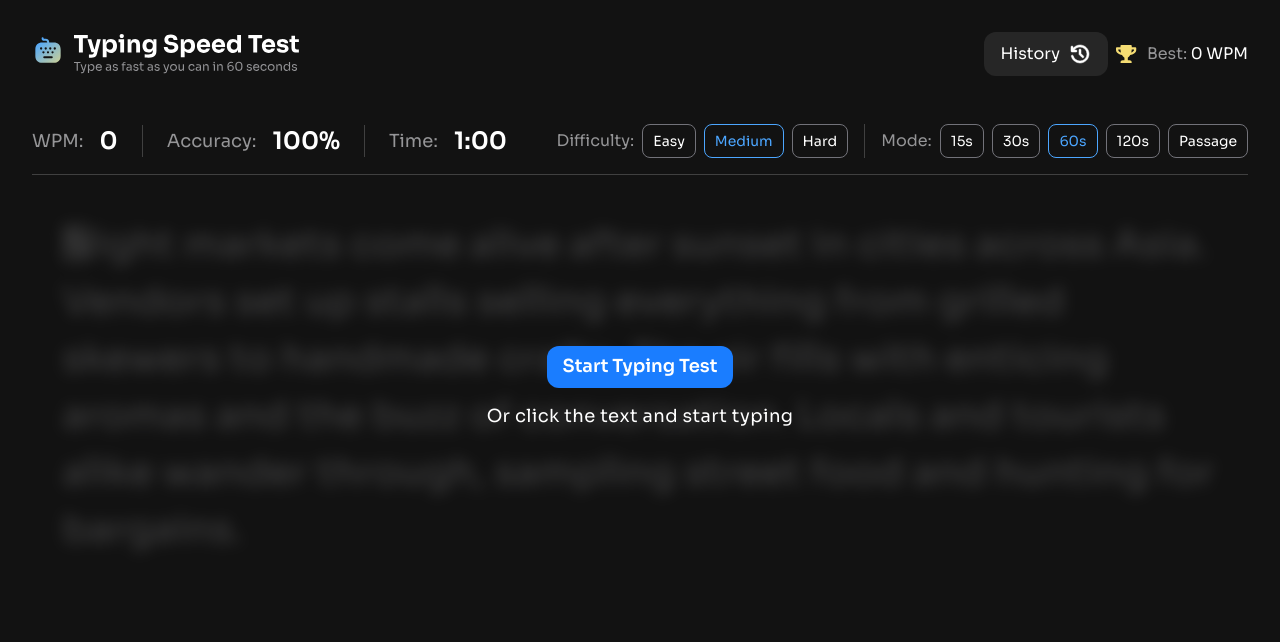
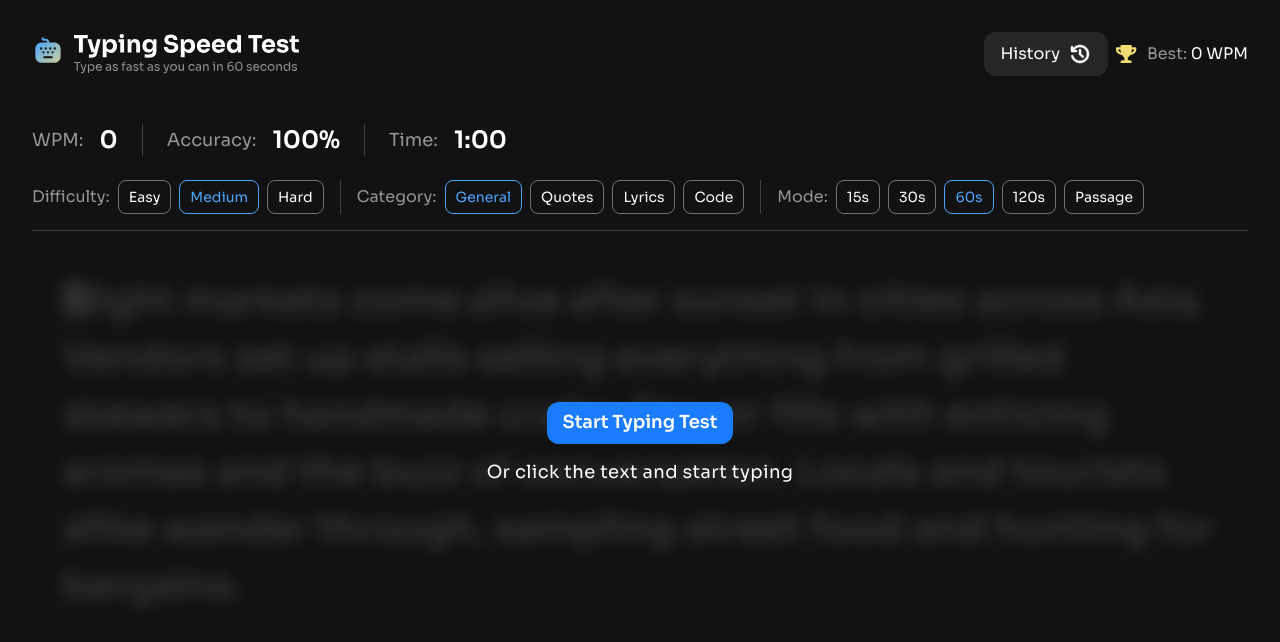
Before and after one commit to stephany247/typing-speed-test, a React app: page / in a window 1280 px wide. Shown: the top 642 px of the page. Built offline with nearby package versions, Linux system fonts and the light colour scheme; the HTML template or start-up script is replaced by a standard one.

Commit message:
feat: add passage categories with selectable controls

```diff
--- a/src/App.tsx
+++ b/src/App.tsx
@@ -5,6 +5,7 @@ import type {
   Difficulty,
   Passage as PassageType,
   PassageData,
+  Category,
 } from "./types/passage";
 import Passage from "./components/Passage";
 import passagesData from "./data/data.json";
@@ -18,7 +19,7 @@ export type ModeConfig =
   | { mode: "timed"; duration: number }
   | { mode: "passage" };
 
-const data = passagesData as PassageData;
+const data = passagesData;
 
 function App() {
   const [difficulty, setDifficulty] = useState<Difficulty>("medium");
@@ -31,6 +32,7 @@ function App() {
     getBestWpm()
   );
   const [showHistory, setShowHistory] = useState(false);
+  const [category, setCategory] = useState<Category>("general");
 
   const text = passage?.text;
   const {
@@ -53,14 +55,20 @@ function App() {
   });
 
   const pickRandomPassage = () => {
-    const passages = data[difficulty];
+    let passages: PassageType[];
+
+    if (category === "general") {
+      passages = data[difficulty];
+    } else {
+      passages = data[category][difficulty];
+    }
     const random = passages[Math.floor(Math.random() * passages.length)];
     setPassage(random);
   };
 
   useEffect(() => {
     pickRandomPassage();
-  }, [difficulty]);
+  }, [difficulty, category]);
 
   const handleRestart = () => {
     resetGame();
@@ -88,8 +96,7 @@ function App() {
     saveResult({
       date: Date.now(),
       mode: modeConfig.mode,
-    duration:
-      modeConfig.mode === "timed" ? modeConfig.duration : undefined,
+      duration: modeConfig.mode === "timed" ? modeConfig.duration : undefined,
       difficulty,
       wpm: stats.wpm,
       accuracy: stats.accuracy,
@@ -111,7 +118,10 @@ function App() {
     <>
       {showHistory && <HistoryDialog onClose={() => setShowHistory(false)} />}
 
-      <Header onOpenHistory={() => setShowHistory(true)} bestWPM={bestWpm ?? stats.wpm} />
+      <Header
+        onOpenHistory={() => setShowHistory(true)}
+        bestWPM={bestWpm ?? stats.wpm}
+      />
       {!isFinished && (
         <Controls
           difficulty={difficulty}
@@ -123,6 +133,8 @@ function App() {
           setModeConfig={setModeConfig}
           onReset={handleRestart}
           isTesting={isTesting}
+          category={category}
+          setCategory={setCategory}
         />
       )}
       {passage && !isFinished && (
--- a/src/components/Controls.tsx
+++ b/src/components/Controls.tsx
@@ -13,6 +13,8 @@ type ControlsProps = {
   modeConfig: ModeConfig;
   setModeConfig: (config: ModeConfig) => void;
   onReset: () => void;
+  category: string;
+  setCategory: (category: string) => void;
   isTesting: boolean;
 };
 
@@ -25,10 +27,12 @@ export default function Controls({
   modeConfig,
   setModeConfig,
   onReset,
+  category,
+  setCategory,
   isTesting,
 }: ControlsProps) {
   return (
-    <header className="flex flex-col gap-4 mt-8 border-b border-neutral-700 pb-4 lg:flex-row lg:justify-between">
+    <header className="flex flex-col gap-4 mt-8 border-b border-neutral-700 pb-4 lg:flex-row lg:justify-between lg:gap-6 lg:flex-wrap">
       <div className="grid grid-cols-3 items-center justify-center divide-x divide-neutral-700 md:flex md:justify-start">
         <div className="flex flex-col items-center md:flex-row md:gap-4 md:pr-6">
           <p className="text-neutral-400 md:text-lg">WPM:</p>
@@ -50,7 +54,7 @@ export default function Controls({
           <p className="text-neutral-400 md:text-lg">Time:</p>
           <p
             className={`text-xl font-semibold md:text-2xl transition-colors duration-200 ease-in-out ${
-               modeConfig.mode === "timed" && time < 10
+              modeConfig.mode === "timed" && time < 10
                 ? "text-red-500"
                 : isTesting
                 ? "text-yellow-400"
@@ -61,7 +65,7 @@ export default function Controls({
           </p>
         </div>
       </div>
-      <div className="hidden md:flex flex-col md:flex-row divide-x divide-neutral-700">
+      <div className="hidden md:flex flex-col md:flex-row md:flex-wrap md:gap-y-4 divide-x divide-neutral-700">
         <div className="flex items-center gap-2 pr-4">
           <p className="text-neutral-400">Difficulty:</p>
           <OptionGroup
@@ -75,7 +79,20 @@ export default function Controls({
           />
         </div>
 
-        <div className="flex items-center gap-2 pl-4">
+        <div className="flex items-center gap-2 px-4">
+          <p className="text-neutral-400">Category:</p>
+          <OptionGroup
+            value={category}
+            options={["general", "quotes", "lyrics", "code"]}
+            onSelect={(value) => {
+              setCategory(value.toLowerCase());
+              onReset();
+            }}
+            disabled={isTesting}
+          />
+        </div>
+
+        <div className="flex items-center gap-2 xl:pl-4">
           <p className="text-neutral-400">Mode:</p>
           <OptionGroup
             value={
@@ -113,14 +130,24 @@ export default function Controls({
         />
 
         <Dropdown
+          value={category}
+          options={["general", "quotes", "lyrics", "code"]}
+          onSelect={(value) => {
+            setCategory(value.toLowerCase());
+            onReset();
+          }}
+          disabled={isTesting}
+        />
+
+        <Dropdown
           value={
             modeConfig.mode === "timed"
-              ? `Timed (${modeConfig.duration}s)`
+              ? `${modeConfig.duration}s`
               : "Passage"
           }
-          options={MODE_OPTIONS.map((o) => o.label)}
+          options={MODE_OPTIONS.map((o) => o.mdLabel)}
           onSelect={(label) => {
-            const selected = MODE_OPTIONS.find((o) => o.label === label);
+            const selected = MODE_OPTIONS.find((o) => o.mdLabel === label);
             if (!selected) return;
 
             if (selected.mode === "timed") {
--- a/src/data/data.json
+++ b/src/data/data.json
@@ -124,5 +124,115 @@
       "id": "hard-10",
       "text": "The archaeological expedition unearthed artifacts that complicated prevailing theories about Bronze Age trade networks. Obsidian from Anatolia, lapis lazuli from Afghanistan, and amber from the Baltic—all discovered in a single Mycenaean tomb—suggested commercial connections far more extensive than previously hypothesized. \"We've underestimated ancient peoples' navigational capabilities and their appetite for luxury goods,\" the lead researcher observed. \"Globalization isn't as modern as we assume.\""
     }
-  ]
+  ],
+  "quotes": {
+    "easy": [
+      {
+        "id": "quotes-easy-1",
+        "text": "The only way to do great work is to love what you do."
+      },
+      {
+        "id": "quotes-easy-2",
+        "text": "Life is what happens when you're busy making other plans."
+      },
+      { "id": "quotes-easy-3", "text": "Happiness depends upon ourselves." },
+      {
+        "id": "quotes-easy-4",
+        "text": "Do what you can, with what you have, where you are."
+      },
+      { "id": "quotes-easy-5", "text": "Stay hungry. Stay foolish." }
+    ],
+    "medium": [
+      {
+        "id": "quotes-medium-1",
+        "text": "Success is not final, failure is not fatal: it is the courage to continue that counts."
+      },
+      {
+        "id": "quotes-medium-2",
+        "text": "In the middle of every difficulty lies opportunity, but only for those willing to see beyond the problem."
+      },
+      {
+        "id": "quotes-medium-3",
+        "text": "It is not the strongest of the species that survive, nor the most intelligent, but the one most responsive to change."
+      }
+    ],
+    "hard": [
+      {
+        "id": "quotes-hard-1",
+        "text": "We are what we repeatedly do. Excellence, then, is not an act, but a habit—formed slowly through discipline, reflection, and deliberate practice."
+      },
+      {
+        "id": "quotes-hard-2",
+        "text": "Man is condemned to be free; because once thrown into the world, he is responsible for everything he does, a burden many spend their lives trying to escape."
+      }
+    ]
+  },
+  "lyrics": {
+    "easy": [
+      {
+        "id": "lyrics-easy-1",
+        "text": "Hello darkness, my old friend, I've come to talk with you again."
+      },
+      {
+        "id": "lyrics-easy-2",
+        "text": "You may say I'm a dreamer, but I'm not the only one."
+      },
+      {
+        "id": "lyrics-easy-3",
+        "text": "I got that sunshine in my pocket, got that good soul in my feet."
+      }
+    ],
+    "medium": [
+      {
+        "id": "lyrics-medium-1",
+        "text": "It's a beautiful day, don't let it get away. You're on the road, but you've got no destination in mind."
+      },
+      {
+        "id": "lyrics-medium-2",
+        "text": "We were both young when I first saw you, I close my eyes and the flashback starts."
+      }
+    ],
+    "hard": [
+      {
+        "id": "lyrics-hard-1",
+        "text": "You can check out any time you like, but you can never leave, a haunting refrain echoing long after the music fades."
+      },
+      {
+        "id": "lyrics-hard-2",
+        "text": "And in the end, the love you take is equal to the love you make, a simple truth wrapped in a quiet melody."
+      }
+    ]
+  },
+  "code": {
+    "easy": [
+      {
+        "id": "code-easy-1",
+        "text": "const sum = (a, b) => a + b;"
+      },
+      {
+        "id": "code-easy-2",
+        "text": "for (let i = 0; i < 5; i++) { console.log(i); }"
+      }
+    ],
+    "medium": [
+      {
+        "id": "code-medium-1",
+        "text": "function debounce(fn, delay) { let t; return (...args) => { clearTimeout(t); t = setTimeout(() => fn(...args), delay); }; }"
+      },
+      {
+        "id": "code-medium-2",
+        "text": "const usersById = users.reduce((acc, user) => ({ ...acc, [user.id]: user }), {});"
+      }
+    ],
+    "hard": [
+      {
+        "id": "code-hard-1",
+        "text": "type Result<T> = { ok: true; value: T } | { ok: false; error: Error };"
+      },
+      {
+        "id": "code-hard-2",
+        "text": "const compose = (...fns) => (x) => fns.reduceRight((v, f) => f(v), x);"
+      }
+    ]
+  }
 }
--- a/src/types/passage.ts
+++ b/src/types/passage.ts
@@ -1,12 +1,12 @@
 export type Difficulty = "easy" | "medium" | "hard"
+export type Category = "general" | "quotes" | "lyrics" | "code";
 
 export type Passage = {
   id: string
   text: string
 }
 
-export type PassageData = {
-  easy: Passage[]
-  medium: Passage[]
-  hard: Passage[]
-}
+export type PassageData = Record<
+  Category,
+  Record<Difficulty, Passage[]>
+>;
```
Lines whose indentation alone changed are shown as unchanged.
